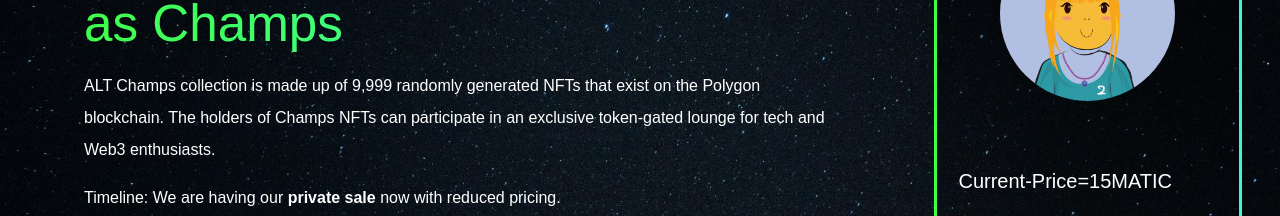
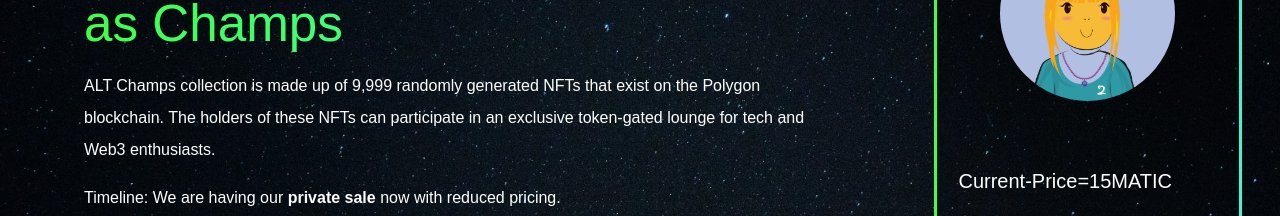
Before and after one commit to enteraltspace/altspacechamps, a React (Create React App) app: page / in a window 1280 px wide. Shown: the part 223-439 px from the top of the page. Built offline with nearby package versions, Linux system fonts and the light colour scheme.

Commit message:
Update welcome.js

```diff
--- a/src/components/welcome/welcome.js
+++ b/src/components/welcome/welcome.js
@@ -9,9 +9,8 @@
         <h2 className="welcome-heading1"><p>as Champs</p></h2>
         <div className="welcome-text">
           <p>
-            ALT Champs collection is made up of 9,999 randomly generated
-            NFTs that exist on the Polygon blockchain. The holders of Champs
-            NFTs can participate in an exclusive token-gated lounge for tech and Web3 enthusiasts.
+            ALT Champs collection is made up of 9,999 randomly generated NFTs that exist on the Polygon blockchain.
+            The holders of these NFTs can participate in an exclusive token-gated lounge for tech and Web3 enthusiasts.
           </p>
 
           <p>
```
